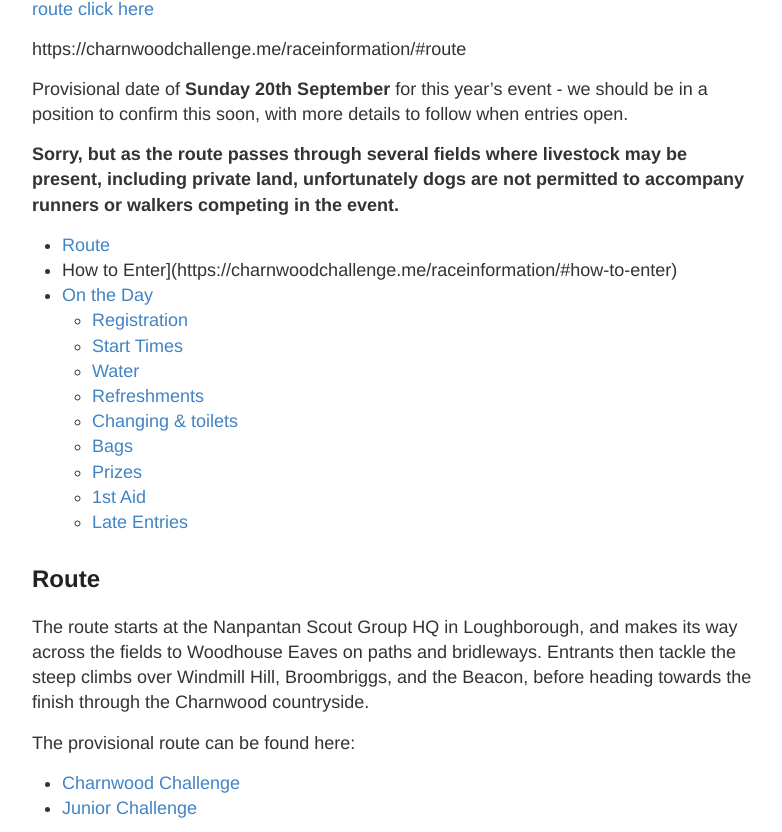
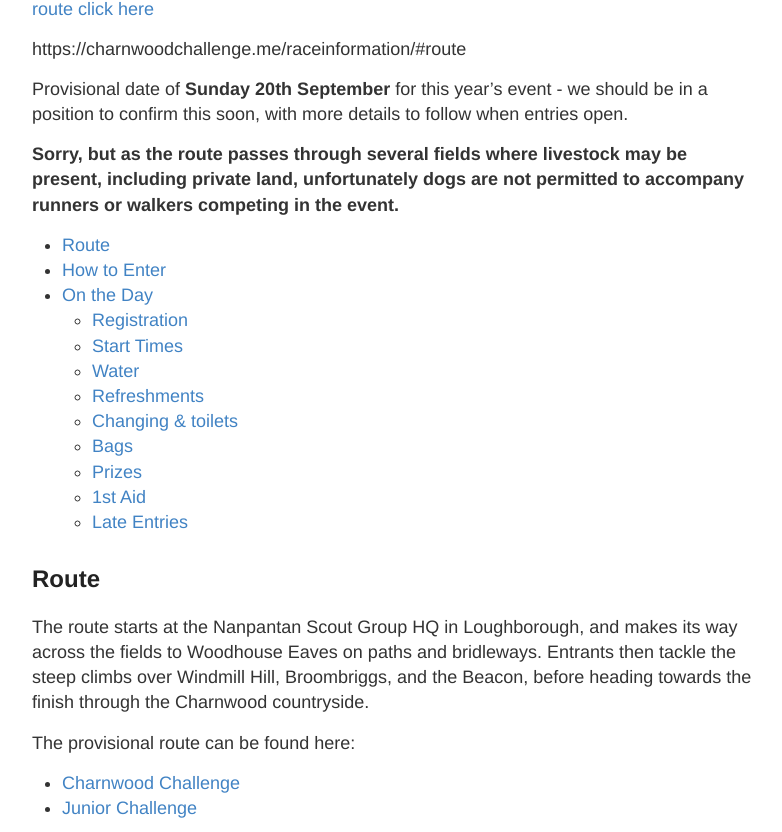
Before and after one commit to Charnwood-Challenge/Charnwood-Challenge.github.io, a Jekyll site: the page built from raceinformation.md, in a window 1280 px wide and 900 px high, scrolled down 414 px, cut to the strip 0-832 px from the top of the window. Shown: the whole strip, without its empty margins (248-1030 px from the left). Built offline with Jekyll 4.4.1, drawn with Linux system fonts in a browser that asks for light colours.

Commit message:
Update raceinformation.md

```diff
--- a/raceinformation.md
+++ b/raceinformation.md
@@ -15,7 +15,7 @@
 **Sorry, but as the route passes through several fields where livestock may be present, including private land, unfortunately dogs are not permitted to accompany runners or walkers competing in the event.**
 
 * [Route](https://charnwoodchallenge.me/raceinformation/#route)
-* How to Enter](https://charnwoodchallenge.me/raceinformation/#how-to-enter)
+* [How to Enter](https://charnwoodchallenge.me/raceinformation/#how-to-enter)
 * [On the Day](https://charnwoodchallenge.me/raceinformation/#on-the-day)
   * [Registration](https://charnwoodchallenge.me/raceinformation/#registration)
   * [Start Times](https://charnwoodchallenge.me/raceinformation/#start-times)
```
